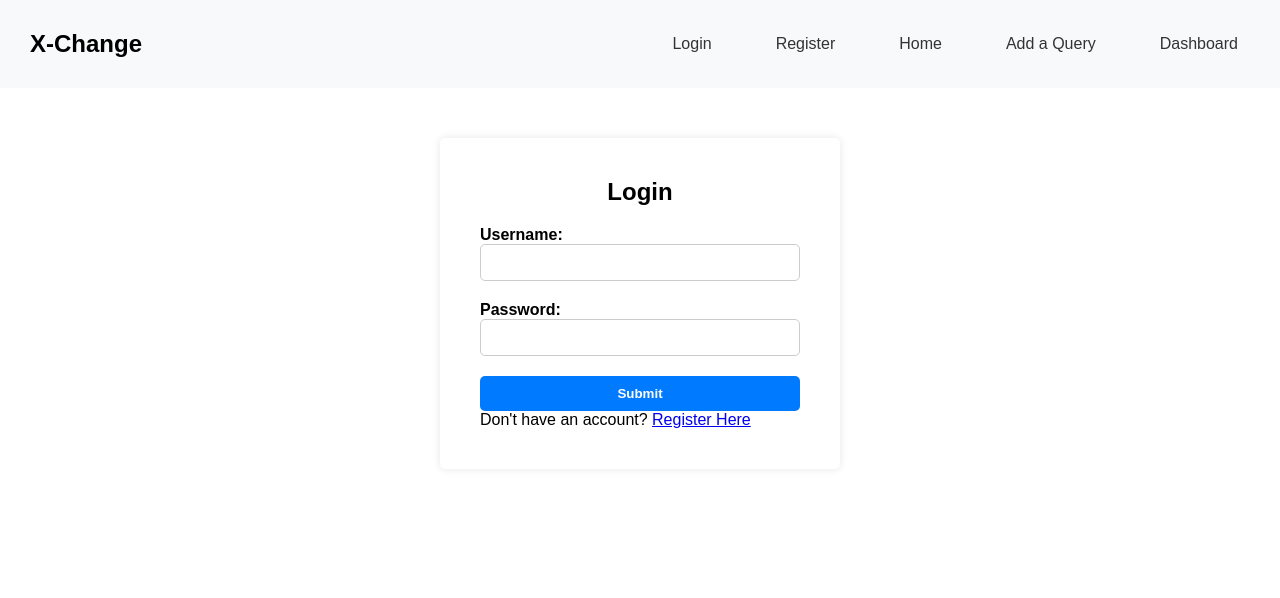
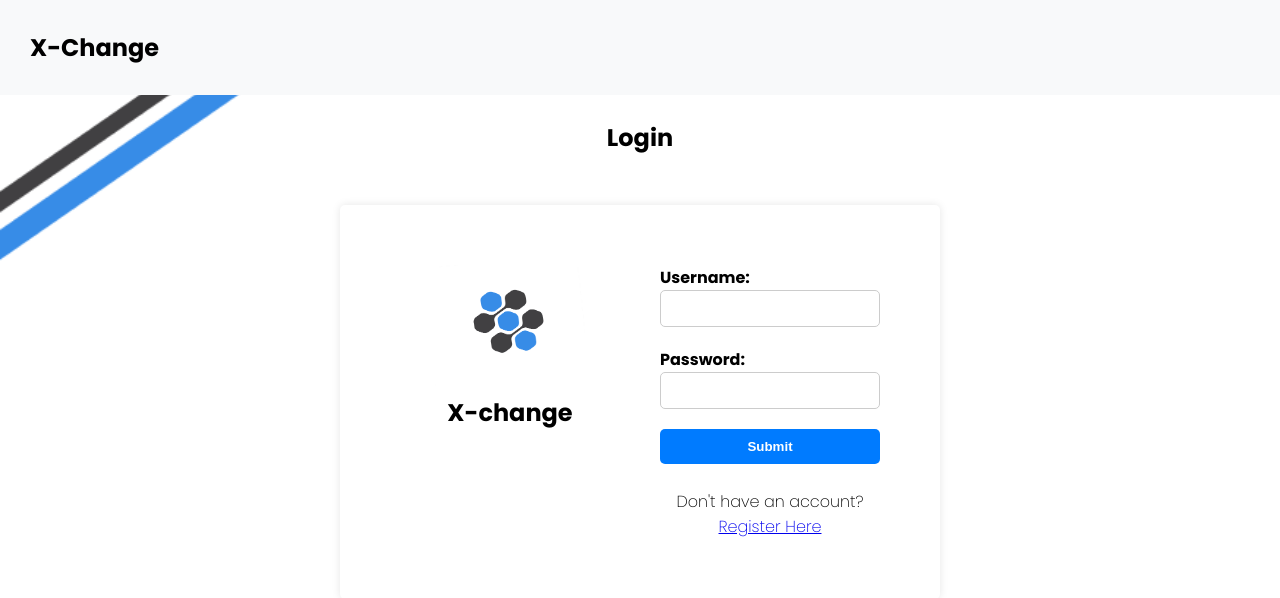
Before and after one commit to shaikshaji5/xchange-dinero, a Django app: page /money/login/ in a window 1280 px wide. Shown: the top 598 px of the page. Run offline with Django 4.2, Linux system fonts and the light colour scheme.

Commit message:
done with login page

```diff
--- a/Mysite/myapp/templates/myapp/login.html
+++ b/Mysite/myapp/templates/myapp/login.html
@@ -1,6 +1,12 @@
 <!DOCTYPE html>
 <html lang="en">
   <head>
+    <link rel="preconnect" href="https://fonts.googleapis.com" />
+    <link rel="preconnect" href="https://fonts.gstatic.com" crossorigin />
+    <link
+      href="https://fonts.googleapis.com/css2?family=Poppins:ital,wght@0,100;0,200;0,300;0,400;0,500;0,600;0,700;0,800;0,900;1,100;1,200;1,300;1,400;1,500;1,600;1,700;1,800;1,900&display=swap"
+      rel="stylesheet"
+    />
     <meta charset="UTF-8" />
     <meta name="viewport" content="width=device-width, initial-scale=1.0" />
     <title>Login - X-Change</title>
@@ -11,11 +17,23 @@
         padding: 0;
         box-sizing: border-box;
       }
+      .poppins-thin {
+        font-family: "Poppins", sans-serif;
+        font-weight: 100;
+        font-style: normal;
+      }
 
       body {
-        font-family: Arial, sans-serif;
+        font-family: "Poppins", sans-serif;
+        font-weight: 200;
+        font-style: normal;
         margin: 0;
         padding: 0;
+          {% load static %}
+
+        background-image: url("{% static 'image.png' %}");
+        background-repeat:none;
+        background-size:cover;
       }
 
       nav {
@@ -50,12 +68,17 @@
       }
 
       .container {
-        width: 400px;
+        display: flex;
+        width: 600px;
         background-color: #fff;
         border-radius: 5px;
         box-shadow: 0px 0px 8px rgba(0, 0, 0, 0.1);
         padding: 40px;
         margin: 50px auto;
+        text-align: center;
+      }
+      img {
+        width: 150px;
       }
 
       .login-heading {
@@ -66,6 +89,8 @@
       }
 
       .form-group {
+        text-align: left;
+
         margin-bottom: 20px;
       }
 
@@ -115,24 +140,40 @@
       .form-link:hover {
         text-decoration: underline;
       }
+      .float-child {
+        width: 50%;
+        float: left;
+        padding: 20px;
+      }
+
     </style>
   </head>
+
   <body>
+    {% comment %} <span class="bar-blue"><span/> {% endcomment %}
+    {% comment %} <div class="bar-blue"><div/> {% endcomment %}
     <nav>
       <h3 style="padding: 20px; font-size: 24px">X-Change</h3>
       <ul>
-        <li><a href="{% url 'login'%}">Login</a></li>
-        <li><a href="{% url 'register'%}">Register</a></li>
-        <li><a href="{% url 'home'%}">Home</a></li>
-        <li><a href="{% url 'create_query'%}">Add a Query</a></li>
-        <li><a href="{% url 'dashboard'%}">Dashboard</a></li>
+        {% comment %} <li><a href="{% url 'login'%}">Login</a></li> {% endcomment %}
+        {% comment %} <li><a href="{% url 'register'%}">Register</a></li>
+        <li><a href="{% url 'home'%}">Home</a></li> {% endcomment %}
+        {% comment %} <li><a href="{% url 'create_query'%}">Add a Query</a></li>
+        <li><a href="{% url 'dashboard'%}">Dashboard</a></li> {% endcomment %}
       </ul>
     </nav>
+    <br />
+    <h2 class="login-heading">Login</h2>
     <div class="container">
-      <h2 class="login-heading">Login</h2>
       <form method="POST">
+        <div class="logo-container float-child">
+          {% load static %}
+          <img src="{% static 'logo.png' %}" />
+          <h2>X-change</h2>
+        </div>
+
         {% csrf_token %}
-
+        <div class="float-child">
           <div class="form-group">
             <label for="id_username" class="form-label">Username:</label>
             <input
@@ -155,11 +196,13 @@
 
           <button type="submit" class="form-button">Submit</button>
           <div class="row">
+            <br />
             <p>
               Don't have an account?
               <a href="{%url 'register'%}">Register Here</a>
             </p>
           </div>
+        </div>
       </form>
     </div>
   </body>
```
Also changed, not shown: Mysite/myapp/static/image.png (added), Mysite/myapp/static/logo.png (added). Lines whose indentation alone changed are shown as unchanged.
